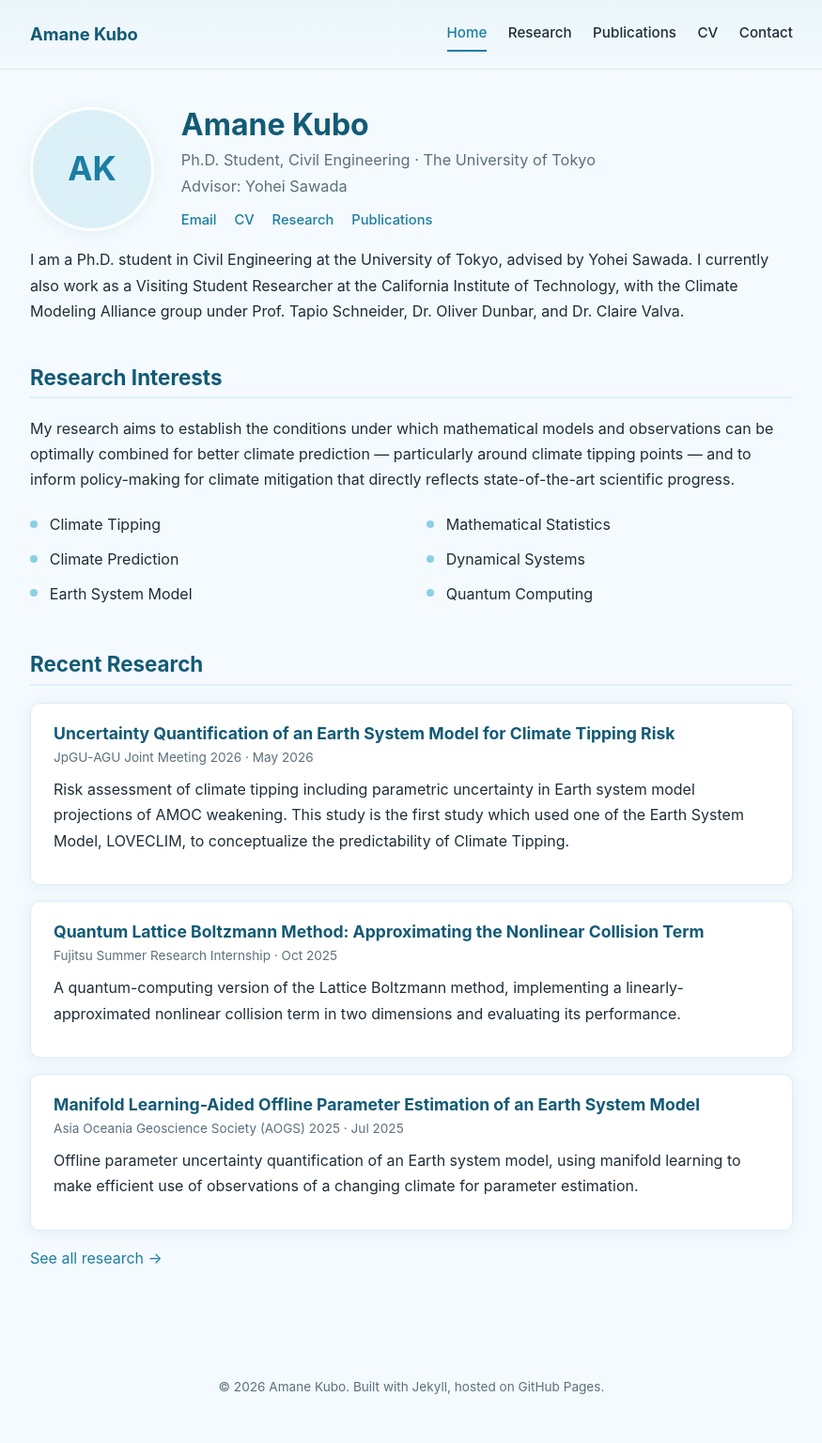
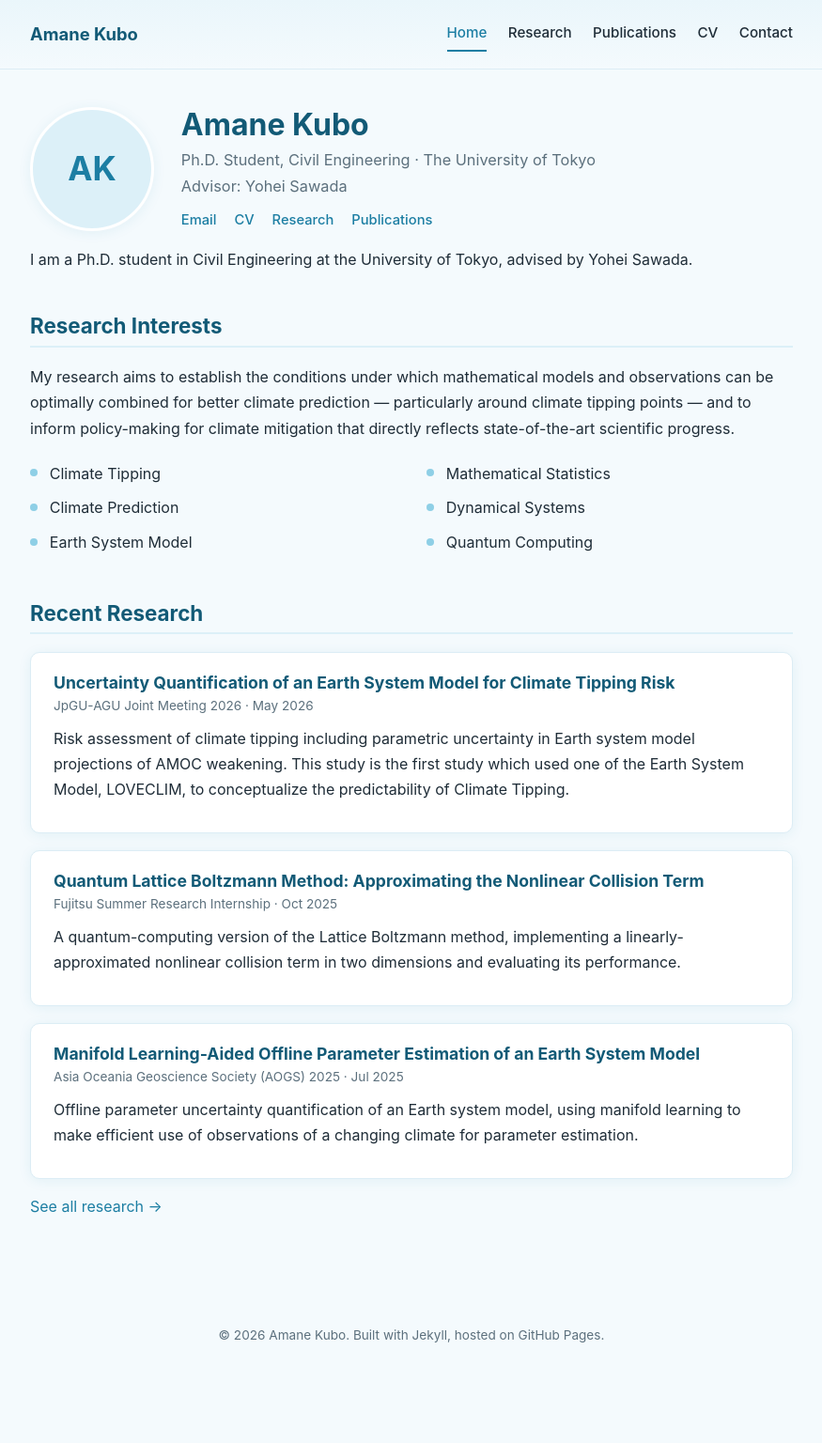
Before and after one commit to okomenama/okomenama.github.io, a Jekyll site: the page built from index.md, in a window 1280 px wide. Shown: the whole page at 94% size, without its empty margins (202-1077 px from the left). Built offline with Jekyll 4.4.1, drawn with Linux system fonts in a browser that asks for light colours; after the commit the page ends 1482 px from its top, so only the background shows below that.

Commit message:
Trigger redeploy

```diff
--- a/index.md
+++ b/index.md
@@ -19,9 +19,7 @@ title: Home
 
 <p>
   I am a Ph.D. student in Civil Engineering at the University of Tokyo, advised by
-  Yohei Sawada. I currently also work as a Visiting Student Researcher at the
-  California Institute of Technology, with the Climate Modeling Alliance group
-  under Prof. Tapio Schneider, Dr. Oliver Dunbar, and Dr. Claire Valva.
+  Yohei Sawada.
 </p>
 
 ## Research Interests
```
